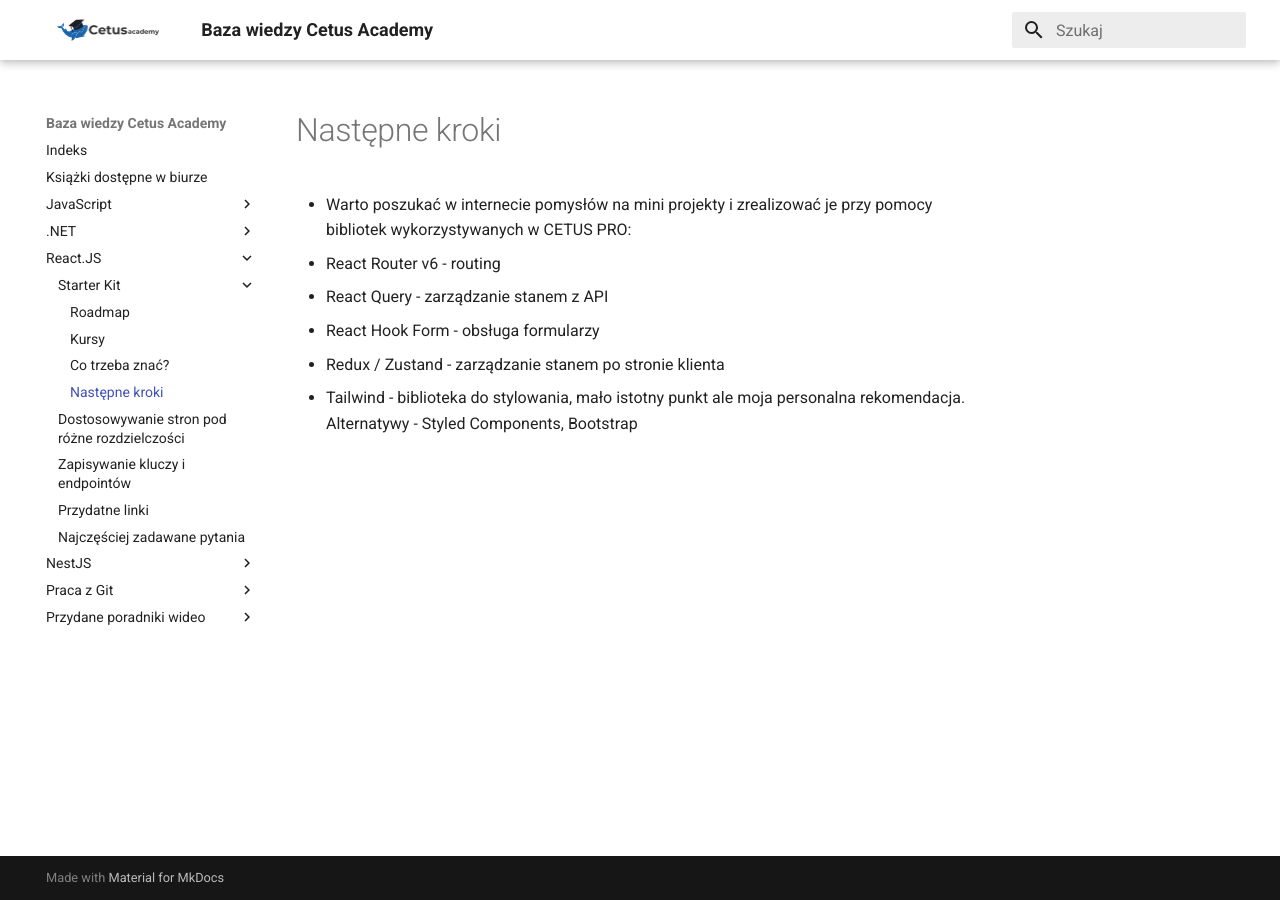
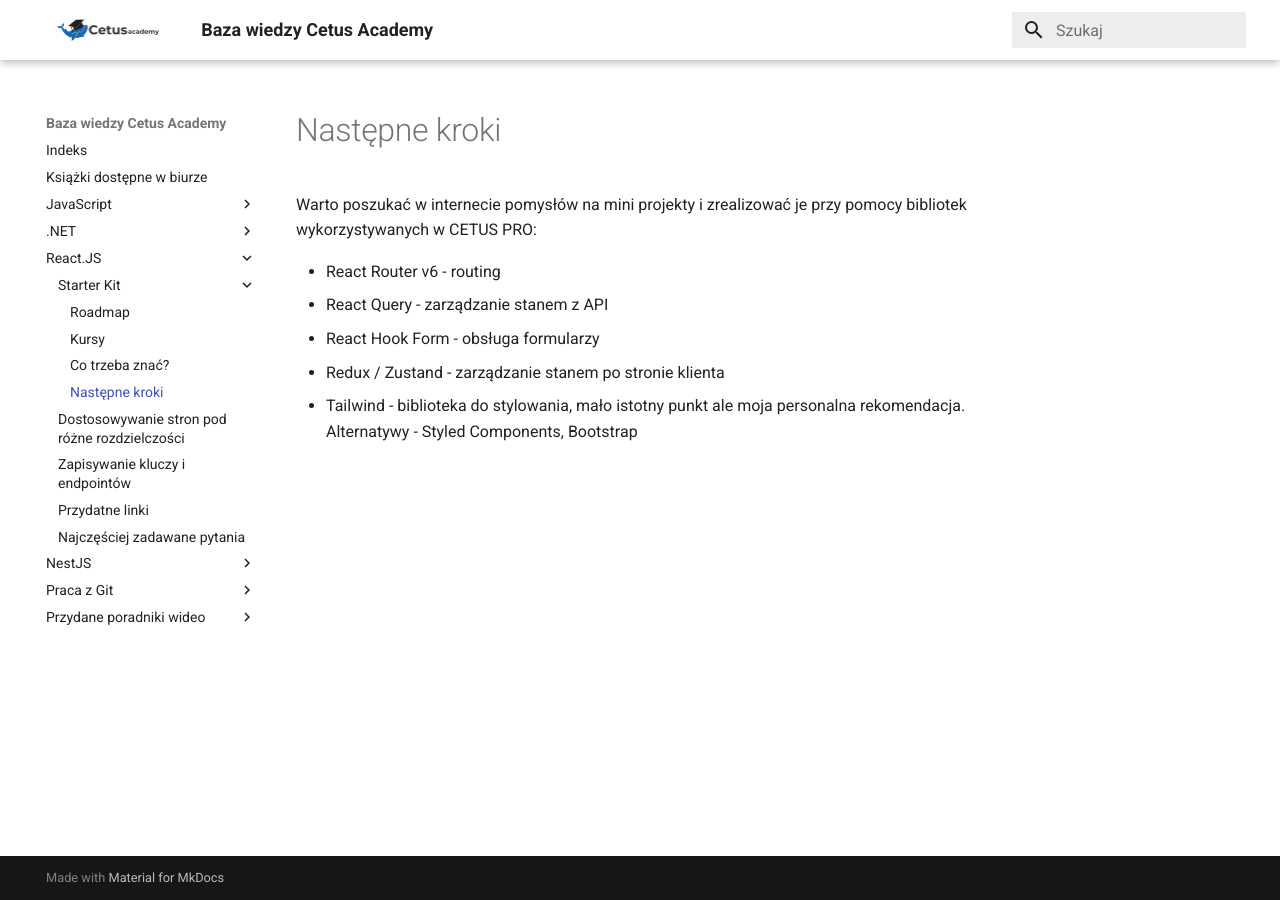
Before and after one commit to Cetus-Academy/knowledge-base, an MkDocs documentation site: the page built from docs/reactjs/next-steps.md, in a window 1280 px wide. Built offline with MkDocs 1.6.1 and Material for MkDocs 9.7.7, drawn with Linux system fonts in a browser that asks for light colours.

```diff
--- a/docs/reactjs/next-steps.md
+++ b/docs/reactjs/next-steps.md
@@ -1,5 +1,7 @@
 # Następne kroki
-- Warto poszukać w internecie pomysłów na mini projekty i zrealizować je przy pomocy bibliotek wykorzystywanych w CETUS PRO:
+
+Warto poszukać w internecie pomysłów na mini projekty i zrealizować je przy pomocy bibliotek wykorzystywanych w CETUS PRO:
+
 - React Router v6 - routing
 - React Query - zarządzanie stanem z API
 - React Hook Form - obsługa formularzy
```
Also changed, not shown: docs/javascript/style-guide.md (+2 -3 lines).
